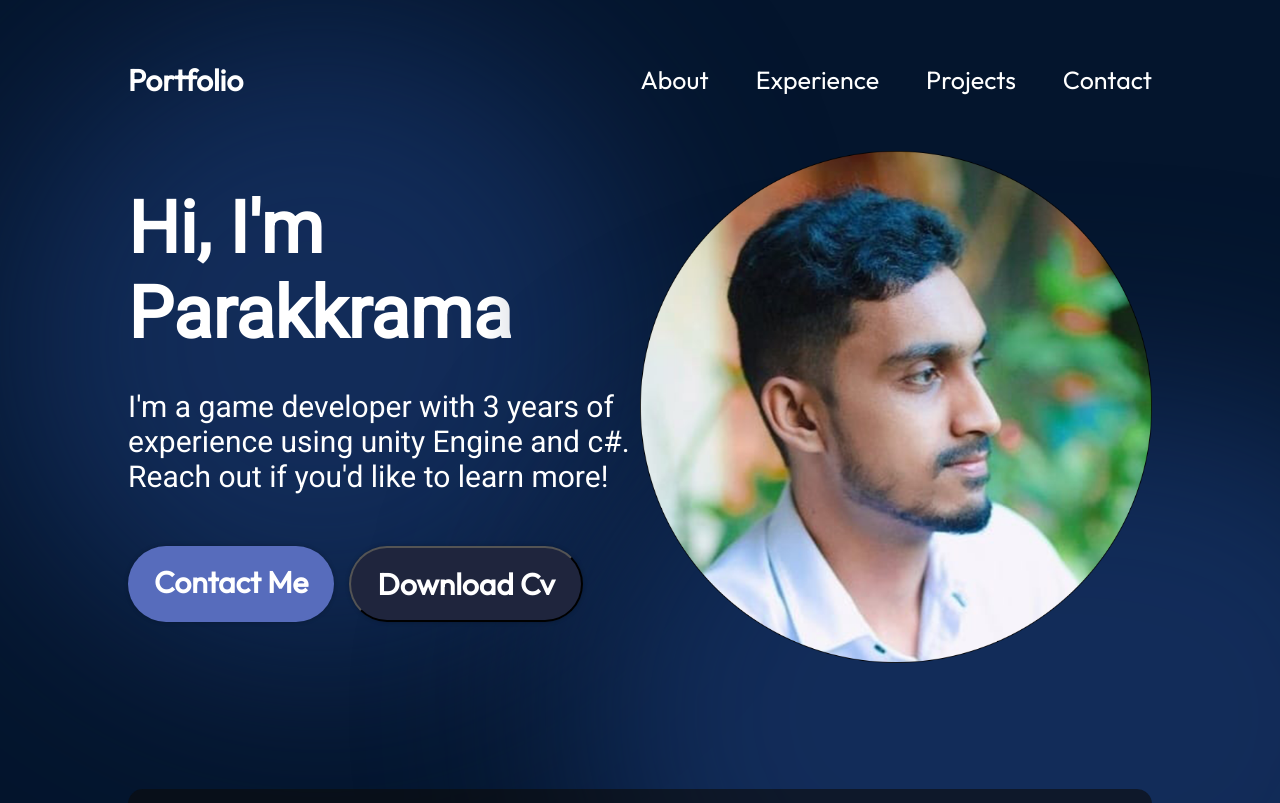
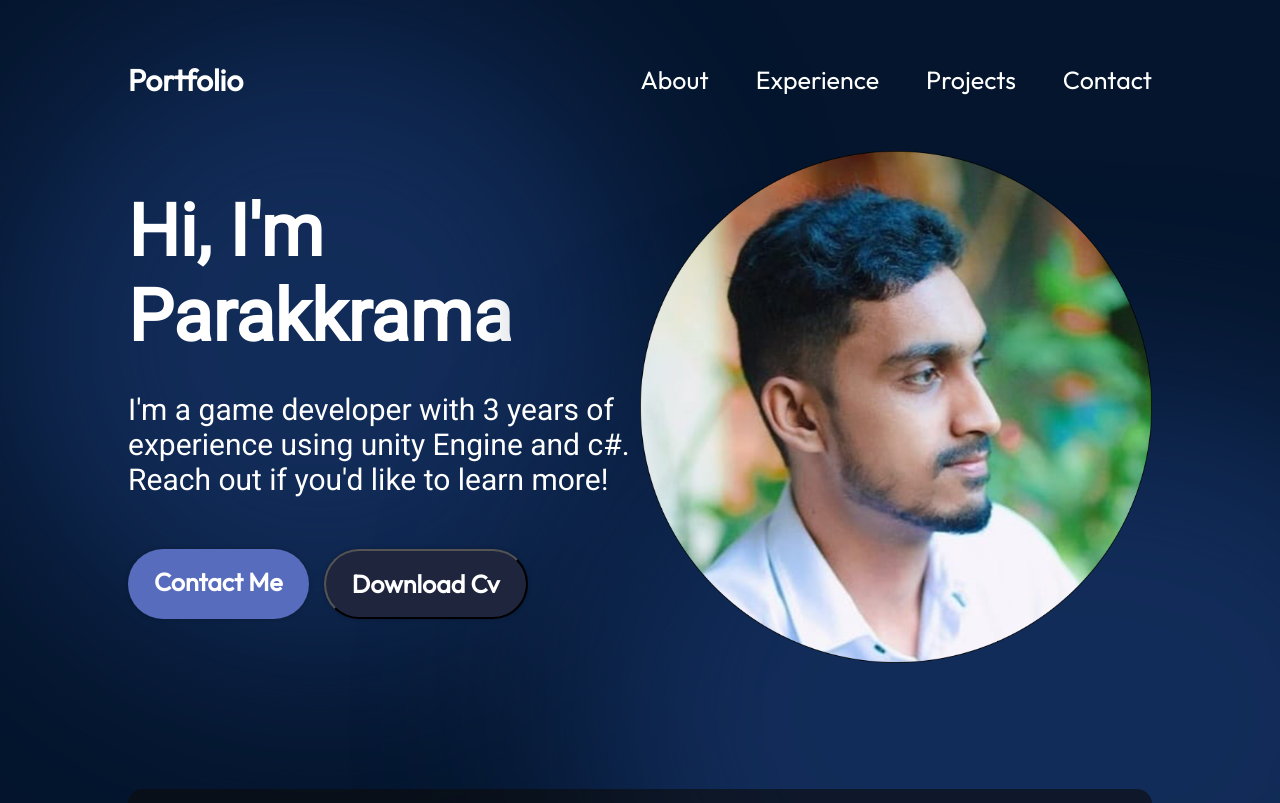
Before and after one commit to Parakkrama24/Porfilio, a React (Vite) app: page / in a window 1280 px wide. Shown: the top 803 px of the page. Built offline with nearby package versions, Linux system fonts and the light colour scheme.

Commit message:
update hero.Module font size

```diff
--- a/src/components/Hero/Hero.module.css
+++ b/src/components/Hero/Hero.module.css
@@ -44,7 +44,7 @@
   background-color: var(--color-primary);
   color: var(--color-text);
   border-radius: 100px;
-  font-size: 30px;
+  font-size: 25px;
   font-weight: 600;
   padding: 17px 26px;
   box-shadow: 0 0 4px 0 rgba(0, 0, 0, 0.25);
@@ -55,7 +55,7 @@
   background-color: var(--Color-spescial);
   color: var(--color-text);
   border-radius: 100px;
-  font-size: 30px;
+  font-size: 25px;
   font-weight: 600;
   padding: 17px 26px;
   box-shadow: 0 0 4px 0 rgba(0, 0, 0, 0.25);
```
